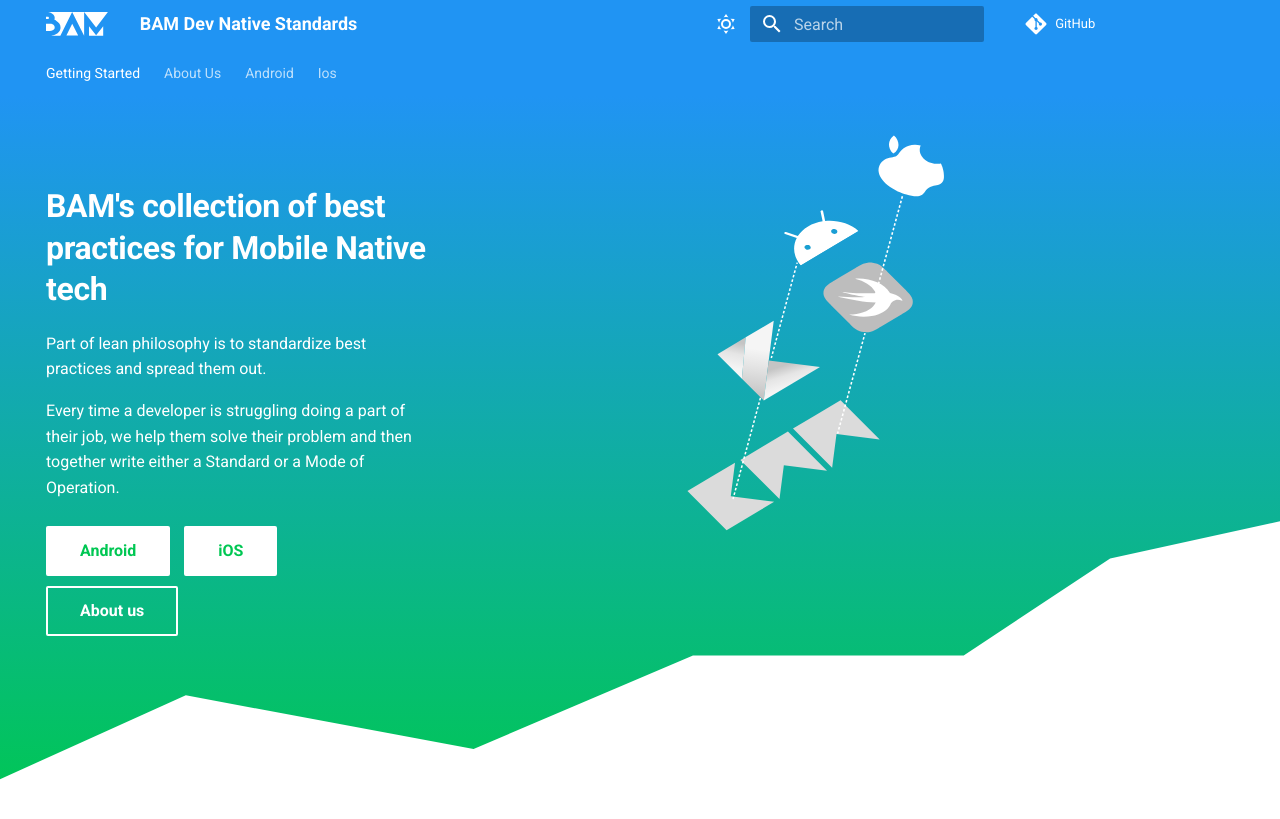
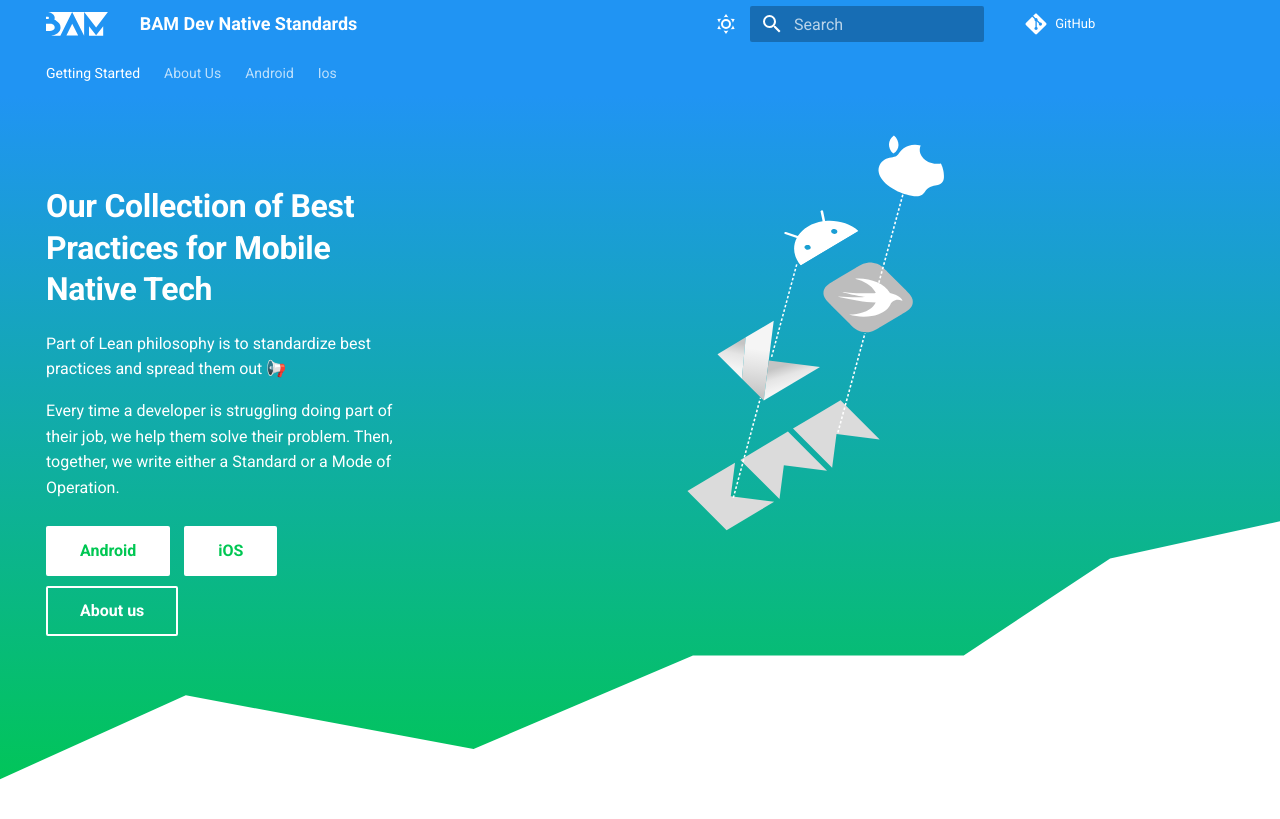
Before and after one commit to bamlab/bam-dev-native-standards, an MkDocs documentation site: the page built from docs/index.md, in a window 1280 px wide. Shown: the top 819 px of the page. Built offline with MkDocs 1.6.1 and Material for MkDocs 9.7.7, drawn with Linux system fonts in a browser that asks for light colours; comment, search, counter and statistics services are not loaded.

Commit message:
feat: change home description

```diff
--- a/overrides/home.html
+++ b/overrides/home.html
@@ -373,10 +373,10 @@
 
       <!-- Hero content -->
       <div class="mdx-hero__content">
-        <h1>BAM's collection of best practices for Mobile Native tech</h1>
-        <p>Part of lean philosophy is to standardize best practices and spread them out.</p>
-        <p>Every time a developer is struggling doing a part of their job, we help them solve their problem and then
-          together write either a Standard or a Mode of Operation.</p>
+        <h1>Our Collection of Best Practices for Mobile Native Tech</h1>
+        <p>Part of Lean philosophy is to standardize best practices and spread them out 📢</p>
+        <p>Every time a developer is struggling doing part of their job, we help them solve their problem. Then,
+          together, we write either a Standard or a Mode of Operation.</p>
         <a href="{{ 'android/' | url }}" class="md-button md-button--primary">
           Android
         </a>
```
